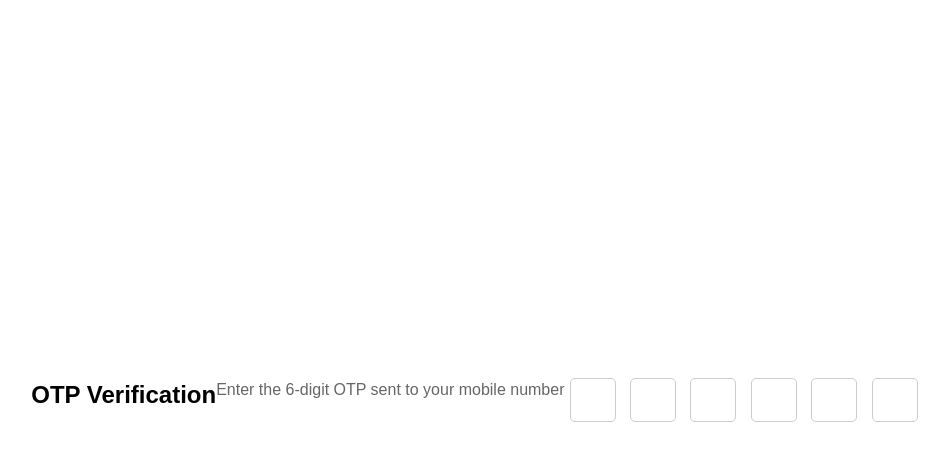
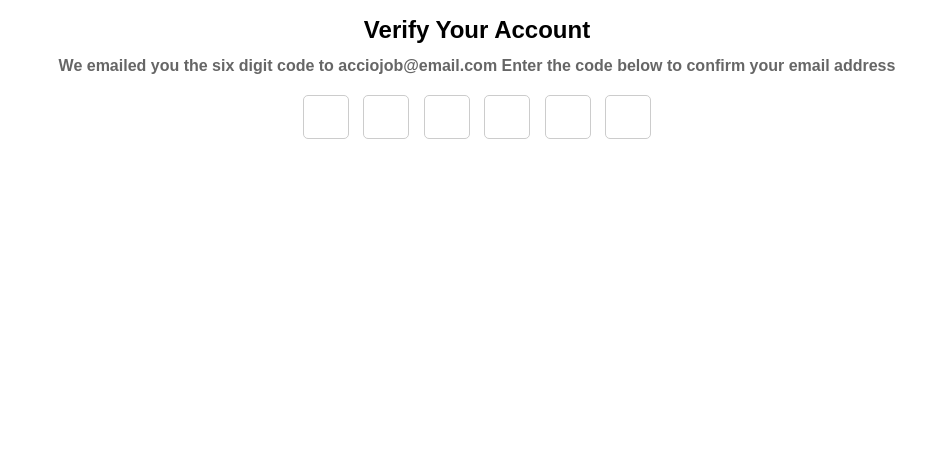
Before and after one commit to acciojob/OTP-priyteshprasad, a website: page main.html in a window 1280 px wide. Shown: the whole page, without its empty margins (163-1112 px from the left). Drawn offline with Linux system fonts and the light colour scheme.

Commit message:
created a submission

```diff
--- a/main.html
+++ b/main.html
@@ -7,16 +7,17 @@
 </head>
 
 <body>
-	 <div id="verification_heading">OTP Verification</div>
-  <div id="verification_subtext">Enter the 6-digit OTP sent to your mobile number</div>
-
+	<h1 id="verification_heading">Verify Your Account</h1>
+	 <h2 id="verification_subtext"> We emailed you the six digit code to acciojob@email.com Enter the code below to confirm your email address</h2>
+  <!-- <div id="verification_subtext">Enter the 6-digit OTP sent to your mobile number</div>
+ -->
   <div class="code-container">
-    <input class="code" type="text" maxlength="1" oninput="handleInput(this, event)" />
-    <input class="code" type="text" maxlength="1" oninput="handleInput(this, event)" />
-    <input class="code" type="text" maxlength="1" oninput="handleInput(this, event)" />
-    <input class="code" type="text" maxlength="1" oninput="handleInput(this, event)" />
-    <input class="code" type="text" maxlength="1" oninput="handleInput(this, event)" />
-    <input class="code" type="text" maxlength="1" oninput="handleInput(this, event)" />
+    <input class="code" id="code-1" type="text" maxlength="1" oninput="handleInput(this, event)"  />
+    <input class="code" id="code-2" type="text" maxlength="1" oninput="handleInput(this, event)" />
+    <input class="code" id="code-3" type="text" maxlength="1" oninput="handleInput(this, event)" />
+    <input class="code" id="code-4" type="text" maxlength="1" oninput="handleInput(this, event)" />
+    <input class="code" id="code-5" type="text" maxlength="1" oninput="handleInput(this, event)" />
+    <input class="code" id="code-6" type="text" maxlength="1" oninput="handleInput(this, event)" />
   </div>
 	<!-- the entire body must be written by student -->
     <script type="text/javascript" src="./script.js">
--- a/script.js
+++ b/script.js
@@ -1,4 +1,5 @@
 //your JS code here. If required.
+document.getElementById("code-1").focus()
 function handleInput(element, event) {
       if (event.inputType === 'deleteContentBackward' && element.previousElementSibling) {
         // On backspace, move focus to the previous input
--- a/styles.css
+++ b/styles.css
@@ -1,9 +1,10 @@
 /*  your css code here. If applicable */
 body {
       font-family: Arial, sans-serif;
-      display: flex;
+      /* display: flex;
       align-items: center;
-      justify-content: center;
+      justify-content: center; */
+	text-align: center;
       height: 100vh;
       margin: 0;
     }
@@ -34,3 +35,7 @@ body {
       border-radius: 5px;
       outline: none;
     }
+#code-1{
+
+
+}
```
